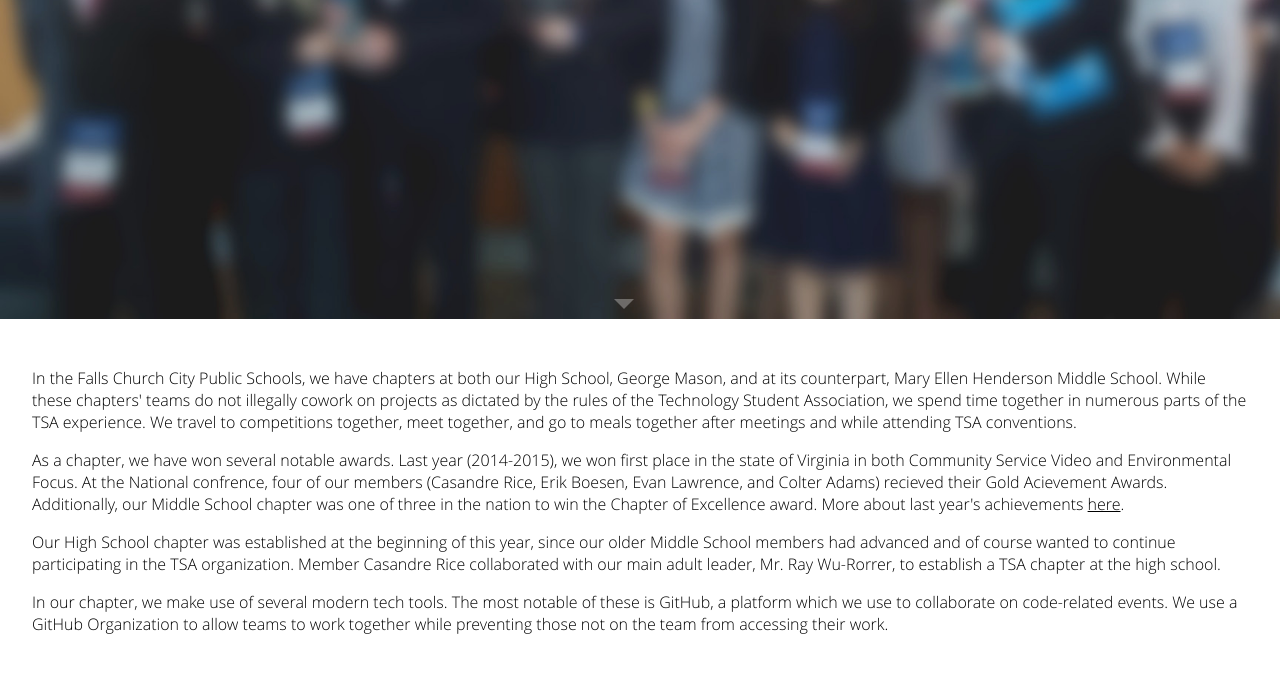
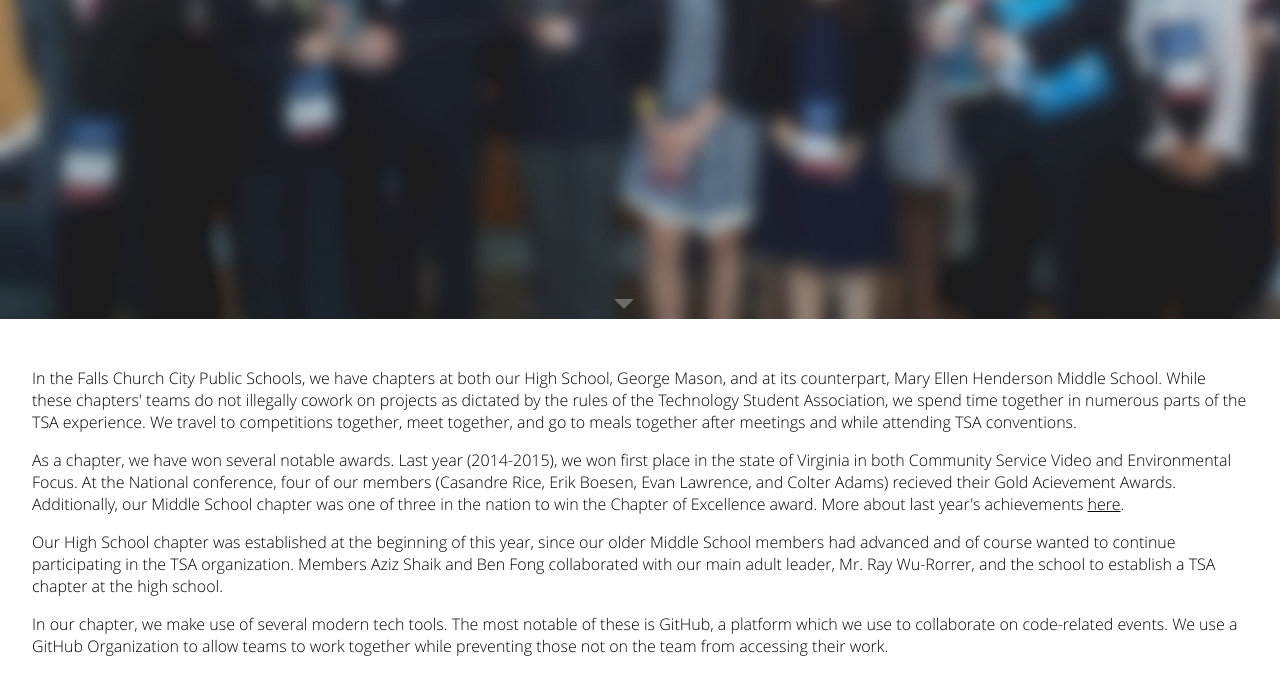
Before and after one commit to FCCPSTSA/GM-Webmaster-2015, a plain HTML site: page our-tsa-chapter.html in a window 1280 px wide. Shown: the part 481-1176 px from the top of the page. Drawn offline with Linux system fonts and the light colour scheme.

Commit message:
Update our-tsa-chapter.html

```diff
--- a/our-tsa-chapter.html
+++ b/our-tsa-chapter.html
@@ -39,8 +39,8 @@
     </div>
     <article>
         <p>In the Falls Church City Public Schools, we have chapters at both our High School, George Mason, and at its counterpart, Mary Ellen Henderson Middle School. While these chapters' teams do not illegally cowork on projects as dictated by the rules of the Technology Student Association, we spend time together in numerous parts of the TSA experience. We travel to competitions together, meet together, and go to meals together after meetings and while attending TSA conventions.</p>
-        <p>As a chapter, we have won several notable awards. Last year (2014-2015), we won first place in the state of Virginia in both Community Service Video and Environmental Focus. At the National confrence, four of our members (Casandre Rice, Erik Boesen, Evan Lawrence, and Colter Adams) recieved their Gold Acievement Awards. Additionally, our Middle School chapter was one of three in the nation to win the Chapter of Excellence award. More about last year's achievements <a href="http://www.fccps.org/index.php?option=com_k2&view=item&id=3232:meh-tsa-members-love-gold-and-silver" target="_blank">here</a>.</p>
-        <p>Our High School chapter was established at the beginning of this year, since our older Middle School members had advanced and of course wanted to continue participating in the TSA organization. Member Casandre Rice collaborated with our main adult leader, Mr. Ray Wu-Rorrer, to establish a TSA chapter at the high school.</p>
+        <p>As a chapter, we have won several notable awards. Last year (2014-2015), we won first place in the state of Virginia in both Community Service Video and Environmental Focus. At the National conference, four of our members (Casandre Rice, Erik Boesen, Evan Lawrence, and Colter Adams) recieved their Gold Acievement Awards. Additionally, our Middle School chapter was one of three in the nation to win the Chapter of Excellence award. More about last year's achievements <a href="http://www.fccps.org/index.php?option=com_k2&view=item&id=3232:meh-tsa-members-love-gold-and-silver" target="_blank">here</a>.</p>
+        <p>Our High School chapter was established at the beginning of this year, since our older Middle School members had advanced and of course wanted to continue participating in the TSA organization. Members Aziz Shaik and Ben Fong collaborated with our main adult leader, Mr. Ray Wu-Rorrer, and the school to establish a TSA chapter at the high school.</p>
         <p>In our chapter, we make use of several modern tech tools. The most notable of these is GitHub, a platform which we use to collaborate on code-related events. We use a GitHub Organization to allow teams to work together while preventing those not on the team from accessing their work.</p>
     </article>
     <script src="javascript/jquery.js"></script>
```
